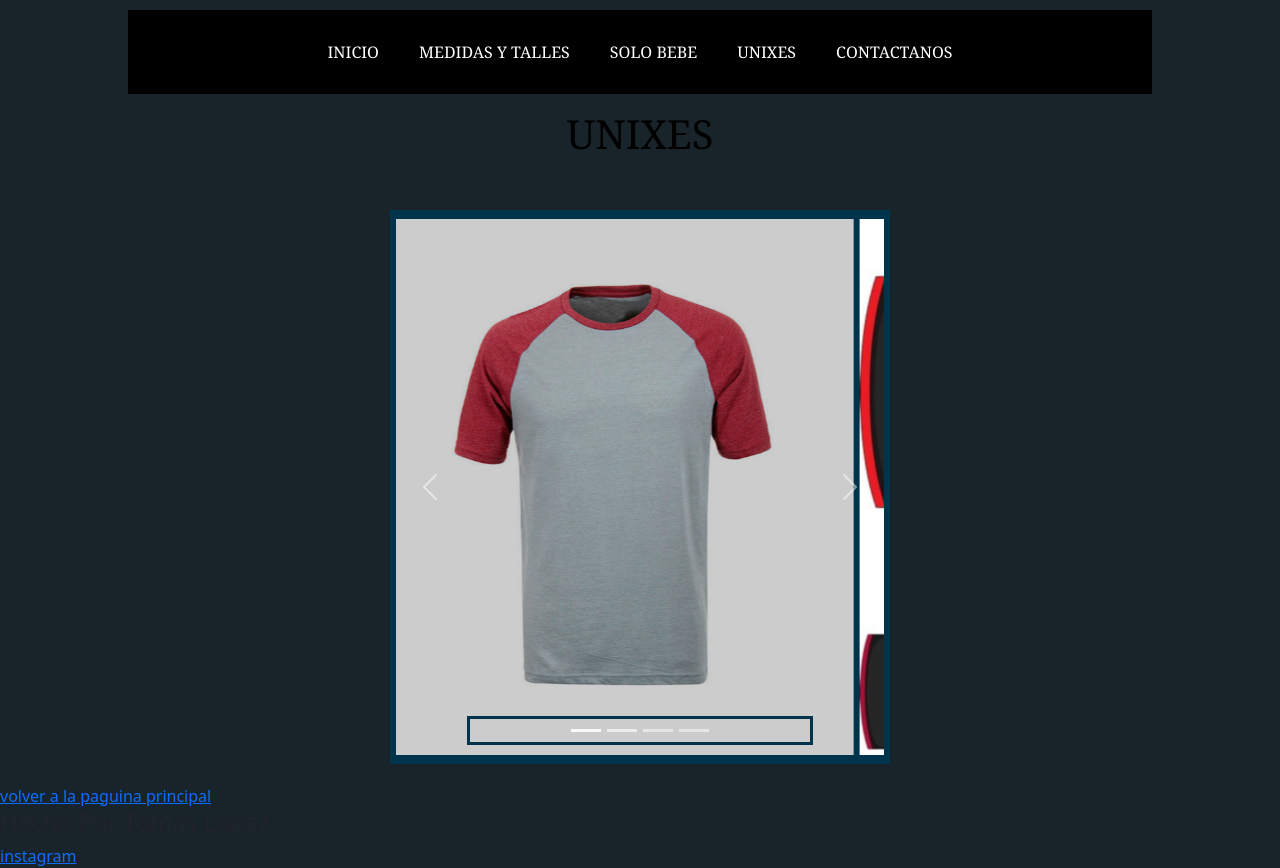
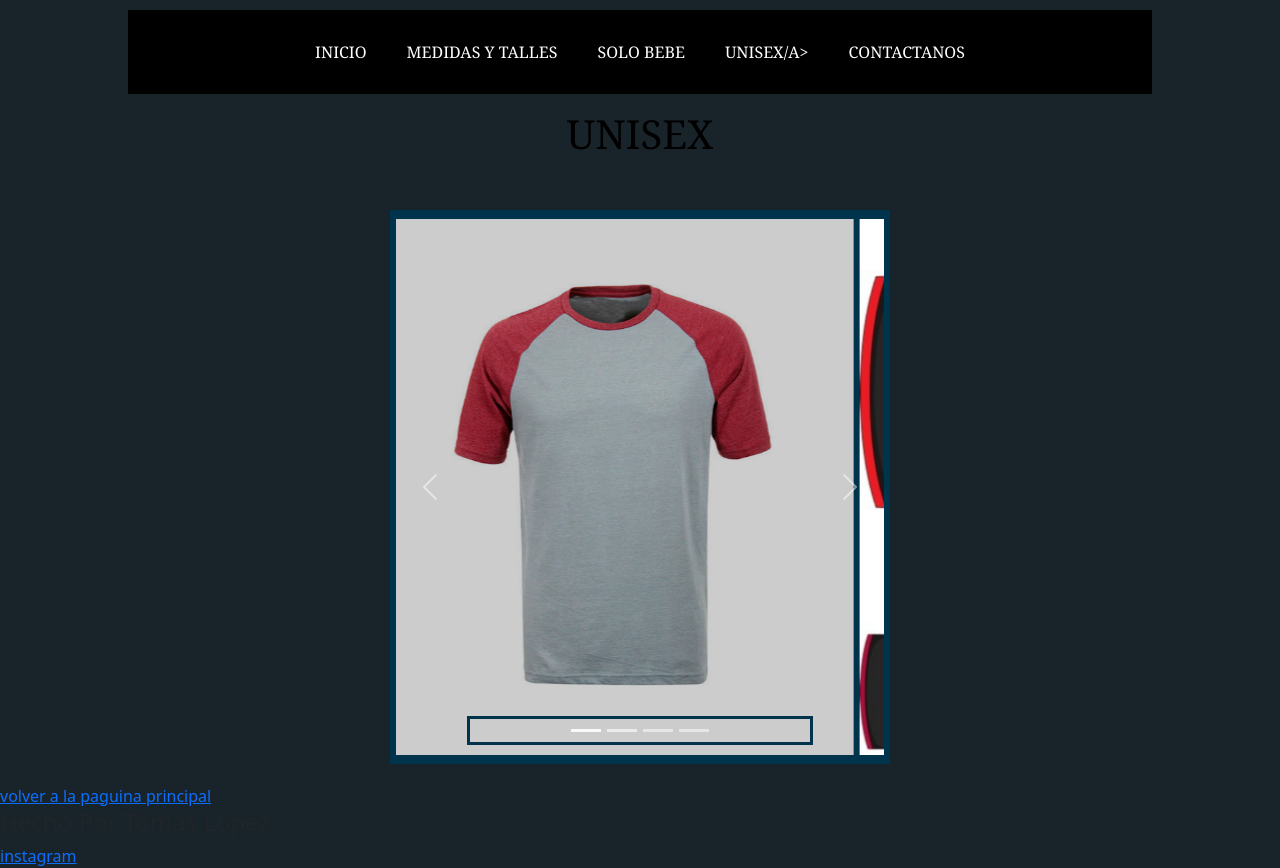
Before and after one commit to tomasito121/Jire_confecciones, a plain HTML site: page unixes.html in a window 1280 px wide. Drawn offline with Linux system fonts and the light colour scheme; files that its build step writes are made by us from their sources; files whose address does not match are found by name.

Commit message:
Update unixes.html

```diff
--- a/unixes.html
+++ b/unixes.html
@@ -10,7 +10,7 @@
     <link rel="icon" type="image/png" href="imagenes/LOGO.jpg">
     <link rel="stylesheet" href="Css/stylee.css">
     <link href="https://fonts.googleapis.com/css2?family=Noto+Serif&family=Staatliches&display=swap" rel="stylesheet">
-    <title>Unixes</title>
+    <title>unisex</title>
 </head>
 <body class="bodyy4">
   <header class="header">
@@ -19,13 +19,13 @@
         <li class="elementos"><a href="index.html">Inicio</a></li>
         <li class="elementos"><a href="jire-lopez.html">Medidas y Talles</a></li>
         <li class="elementos"><a href="bebe.html">Solo bebe</a></li>
-        <li class="elementos"><a href="unixes.html">Unixes</a></li>
+        <li class="elementos"><a href="unisex.html">Unisex/a></li>
         <li class="elementos"><a href="contactanos.html">Contactanos</a></li>
       </ul>
     </nav>
   </header>
   <section class="titulo">
-          <h1 class="title">UNIXES</h1>
+          <h1 class="title">UNISEX</h1>
   </section> <br>
   <section class="sec1">
     <div id="carouselExampleIndicators" class="carousel slide fotos" data-bs-ride="carousel">
```
